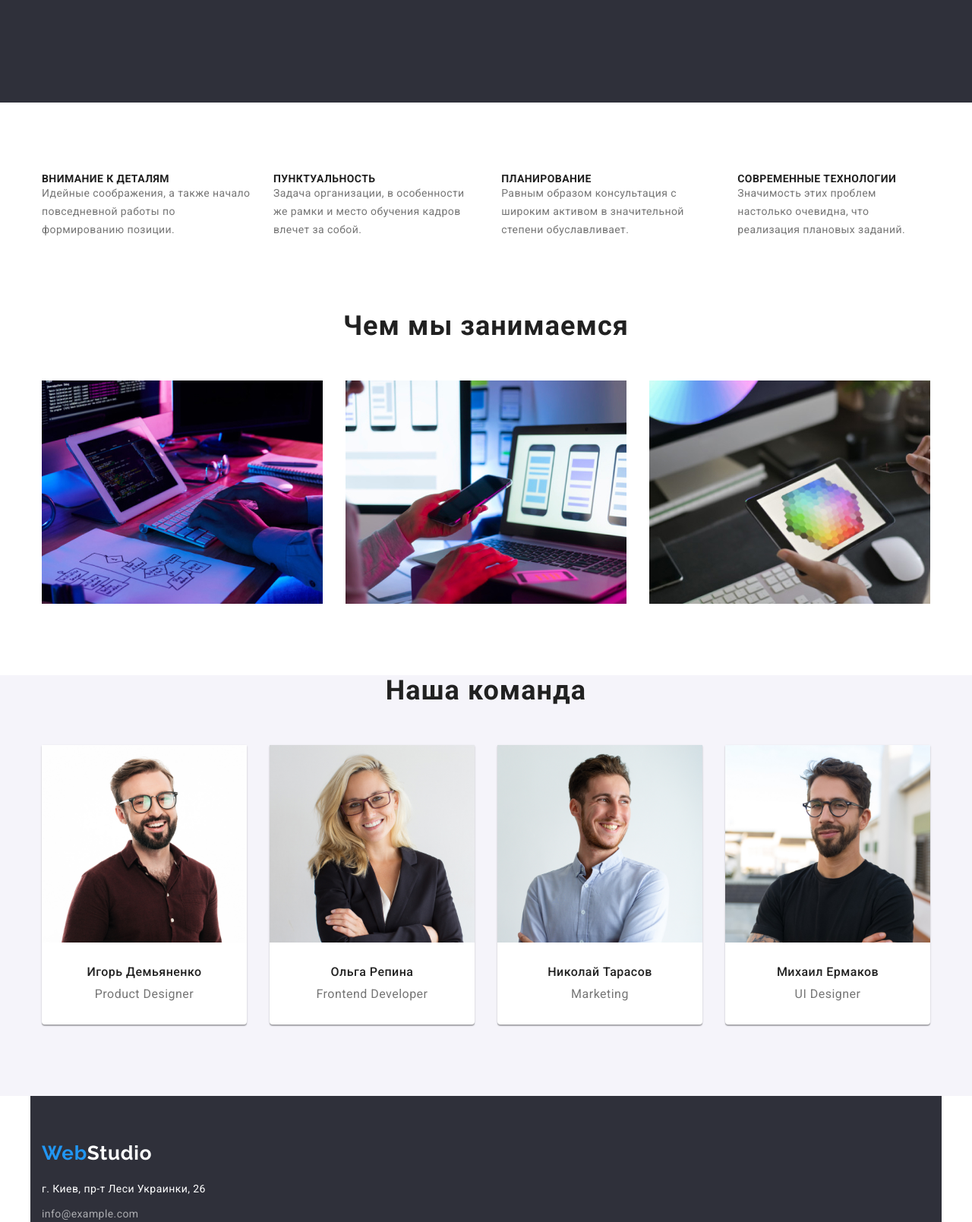
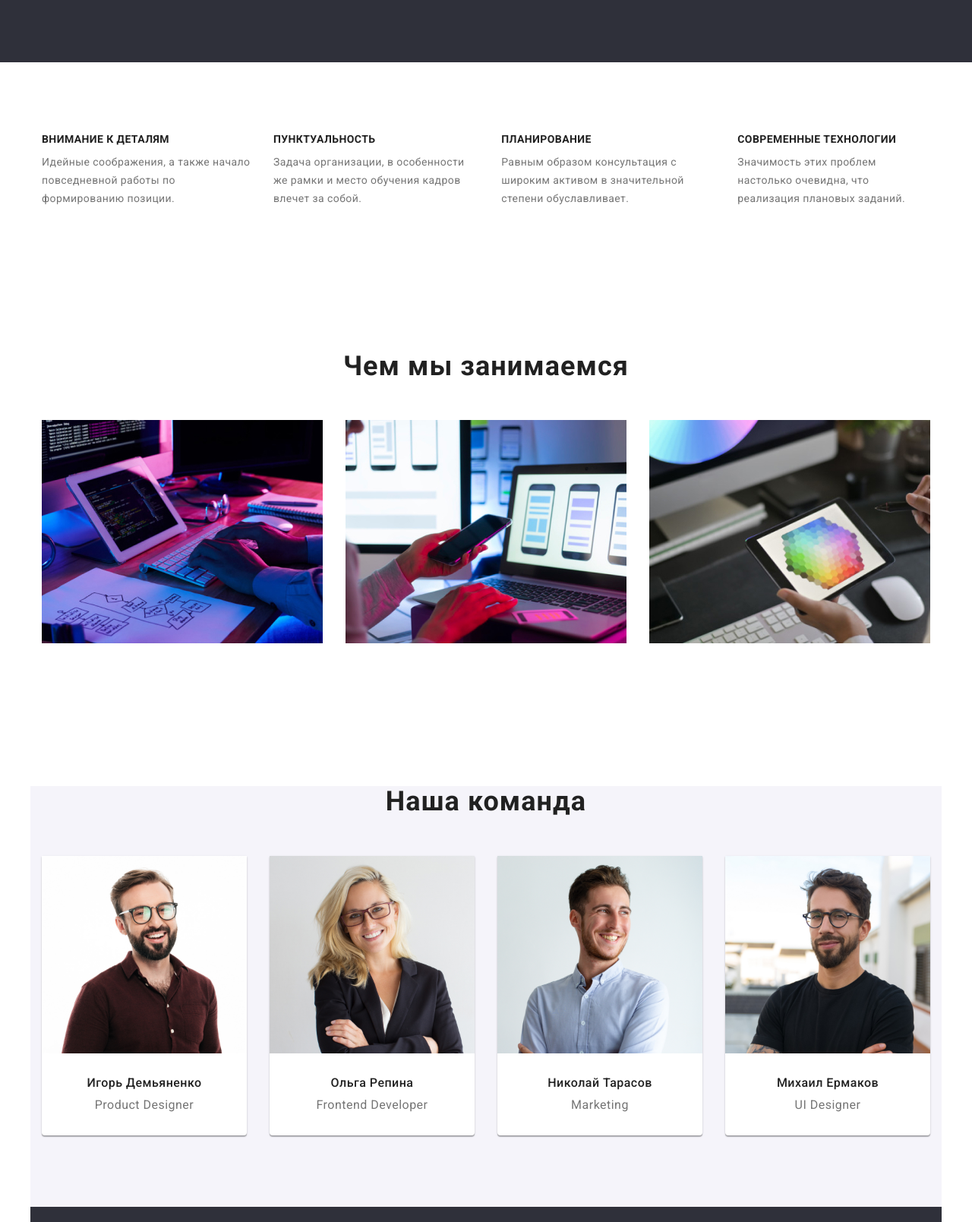
Before and after one commit to 472847828/goit-markup-hw-03, a plain HTML site: page index.html in a window 1280 px wide. Shown: the part 600-2209 px from the top of the page at 76% size. Drawn offline with nearby package versions, Linux system fonts and the light colour scheme.

Commit message:
убрал лишние div и ul

```diff
--- a/css/styles.css
+++ b/css/styles.css
@@ -44,12 +44,15 @@ img {
   margin-left: auto;
   margin-right: auto;
 }
-
+.section {
+  padding-bottom: 94px;
+  margin-top: 94px;
+}
 /* ==================================HEADER===================================== */
 .header {
   padding-top: 25px;
   padding-bottom: 25px;
-  border: 1px solid #ececec;
+  border-bottom: 1px solid #ececec;
   background: var(--white-color);
 }
 .header-container {
@@ -64,16 +67,13 @@ img {
 .nav-list {
   display: flex;
   align-items: center;
-  padding-top: 32px;
-  padding-bottom: 32px;
 }
 .nav-list-item:not(:last-child) {
   margin-right: 50px;
 }
-.contacts-mail {
+.nav-list-contact:not(:last-child) {
   margin-right: 50px;
 }
-
 .nav > .current {
   color: var(--hover-color);
 }
@@ -122,12 +122,13 @@ img {
 /* ===================================ГЕРОЙ================================== */
 /* index.html */
 .hero {
+  padding-top: 200px;
+  padding-bottom: 200px;
   background: var(--footer-backgraund-color);
   text-align: center;
 }
 
 .button-hero {
-  margin-bottom: 200px;
   padding: 10px 32px;
   border-radius: 4px;
   font-family: var(--primary-font-family);
@@ -155,8 +156,7 @@ img {
   cursor: pointer;
 }
 .hero-titile {
-  padding-top: 200px;
-  padding-bottom: 30px;
+  margin-bottom: 30px;
   font-family: var(--primary-font-family);
   font-weight: 900;
   font-size: 44px;
@@ -171,16 +171,16 @@ img {
   color: var(--white-color);
 }
 /* ==================О НАС===================== */
-.container-advantage {
+.advantage-list {
+  justify-content: space-between;
   display: flex;
-  justify-content: space-between;
-  padding-top: 93px;
 }
-.advantage-section:not(:last-child) {
+.advantage-list-item:not(:last-child) {
   margin-right: 30px;
 }
 
 .advantage-title {
+  margin-bottom: 10px;
   font-family: var(--primary-font-family);
   font-weight: bold;
   font-size: 14px;
@@ -202,9 +202,13 @@ img {
   color: var(--complementary-color-text);
 }
 /* ==================ЧЕМ ЗАНИМАЕМСЯ====================== */
+.about-section-list {
+  display: flex;
+  justify-content: space-between;
+}
 .about-title {
   margin-bottom: 50px;
-  margin-top: 94px;
+
   font-family: var(--primary-font-family);
   font-weight: bold;
   font-size: 36px;
@@ -214,37 +218,31 @@ img {
 
   color: var(--basic-color-text);
 }
-.about-container {
+.about-section-item:not(:last-child) {
+  margin-right: 30px;
+}
+.team-text-container {
+  padding-top: 30px;
+  padding-bottom: 30px;
+}
+/* ================НАША КОМАНДА================= */
+
+.team {
+  background: var(--button-background-color);
+}
+
+.team-section-cards {
   display: flex;
   justify-content: space-between;
-  margin-bottom: 94px;
-  /* ================НАША КОМАНДА================= */
-}
-.team {
-  left: 0px;
-  top: 1449px;
-
-  background: var(--button-background-color);
-}
-.team-container {
-  display: flex;
-}
-.team-section-cards:not(:last-child) {
-  margin-right: 30px;
 }
 .team-cards {
-  margin-bottom: 94px;
-  width: 270px;
-  height: 368px;
-  left: 1115px;
-  top: 1635px;
-
   background: #ffffff;
-  /* material shadow v1 */
-
   box-shadow: 0px 1px 3px rgba(0, 0, 0, 0.12), 0px 1px 1px rgba(0, 0, 0, 0.14),
     0px 2px 1px rgba(0, 0, 0, 0.2);
   border-radius: 0px 0px 4px 4px;
+}
+.team-cards:not(:last-child) {
+  margin-right: 30px;
 }
 .team-title {
   margin-bottom: 50px;
@@ -258,12 +256,10 @@ img {
   color: var(--basic-color-text);
 }
 .team-title-name {
-  padding-top: 30px;
   font-family: var(--primary-font-family);
   font-weight: 500;
   font-size: 16px;
   line-height: 1.18;
-  /* identical to box height */
 
   text-align: center;
   letter-spacing: 0.03em;
@@ -272,12 +268,11 @@ img {
 }
 .team-paragraph-work {
   padding-top: 10px;
-  padding-bottom: 30px;
+
   font-family: var(--primary-font-family);
   font-weight: normal;
   font-size: 16px;
   line-height: 1.18;
-  /* identical to box height */
 
   text-align: center;
   letter-spacing: 0.03em;
@@ -396,6 +391,7 @@ img {
 }
 .address {
   margin-top: 20px;
+  margin-bottom: 10px;
   font-family: var(--primary-font-family);
   font-style: normal;
   font-weight: normal;
@@ -407,10 +403,6 @@ img {
 
   color: var(--white-color);
 }
-.mail-address {
-  margin-top: 10px;
+.contacts-link:not(:last-child) {
+  margin-bottom: 10px;
 }
-.tel-adress {
-  margin-top: 10px;
-  margin-bottom: 60px;
-}
--- a/index.html
+++ b/index.html
@@ -44,11 +44,11 @@
             </ul>
         </nav>
             <ul class="nav-list">
-                <li>
+                <li class="nav-list-contact">
                     <a href="mailto:info@devstudio.com" class="contacts-header contacts-mail">info@devstudio.com
                     </a>
                 </li>
-                <li>
+                <li class="nav-list-contact">
                     <a href="tel:+380961111111" class="contacts-header">+380961111111</a>
                 </li>
             </ul>
@@ -66,100 +66,78 @@
             </section>
 
         <!-- Преимущество -->
-        <section class="advantage">
+        <section class="advantage section">
             <div class="container container-advantage">
-                <div class="advantage-section">
             <ul class="advantage-list">
                 <li class="advantage-list-item">
                     <h3 class="advantage-title">Внимание к деталям</h3>
                     <p class="advantage-paragraph">Идейные соображения, а также начало повседневной работы по формированию позиции.</p>
                 </li>
-            </ul>
-                </div>
-                <div class="advantage-section">
-            <ul class="advantage-list">
                 <li class="advantage-list-item">
                     <h3 class="advantage-title">Пунктуальность</h3>
                     <p class="advantage-paragraph">Задача организации, в особенности же рамки и место обучения кадров влечет за собой.</p>
                 </li>
-            </ul>
-                </div>
-                <div class="advantage-section">
-            <ul class="advantage-list">
                 <li class="advantage-list-item">
                     <h3 class="advantage-title">Планирование</h3>
                     <p class="advantage-paragraph">Равным образом консультация с широким активом в значительной степени обуславливает.</p>
                 </li>
-            </ul>
-                </div>
-                <div class="advantage-section">
-            <ul class="advantage-list">
                 <li class="advantage-list-item">
                     <h3 class="advantage-title">Современные технологии</h3>
                     <p class="advantage-paragraph">Значимость этих проблем настолько очевидна, что реализация плановых заданий.</p>
                 </li>
             </ul>
              </div>
-             </div>
         </section>
-        <section class="about">
+        <section class="about section">
 
             <h2 class="about-title container">Чем мы занимаемся</h2>
             <div class="container about-container">
-                <div class="about-section">
                     <ul class="about-section-list">
                         <li class="about-section-item">
-                            <img src="./images/work-pk.jpg" alt="Фото работы" width="370" height="294">
+                            <img src="./images/work-pk.jpg" alt="Фото работы">
                         </li>
-                    </ul>
-                </div>
-                <div class="about-section">
-                    <ul class="about-section-list">
                         <li class="about-section-item">
-                            <img src="./images/work-phone.jpg" alt="Фото работы" width="370" height="294">
+                            <img src="./images/work-phone.jpg" alt="Фото работы">
                         </li>
-                    </ul>
-                </div>
-                <div class="about-section">
-                    <ul class="about-section-list">
                         <li class="about-section-item">
-                            <img src="./images/work-style.jpg" alt="Фото работы" width="370" height="294">
+                            <img src="./images/work-style.jpg" alt="Фото работы"">
                         </li>
-
                     </ul>
                 </div>
             </div>
         </section>
         <!-- Наша команда -->
-        <section class="team">
-            <h2 class="team-title container">Наша команда</h2>
-            <div class="container team-container">
+        <section class="team container section">
+            <h2 class="team-title ">Наша команда</h2>
+            <div class="team-container">
             <ul class="team-section-cards">
                 <li class="team-cards">
                     <img src="./images/igor.jpg" alt="Фото команды" width="270">
+                    <div class="team-text-container">
                         <h3 class="team-title-name">Игорь Демьяненко</h3>
                         <p class="team-paragraph-work">Product Designer</p>
+                    </div>
                 </li>
-            </ul>
-            <ul class="team-section-cards">
                 <li class="team-cards">
                     <img src="./images/olga.jpg" alt="Фото команды" width="270">
+                    <div class="team-text-container">
                         <h3 class="team-title-name">Ольга Репина</h3>
                         <p class="team-paragraph-work">Frontend Developer</p>
+                    </div>
                 </li>
-            </ul>
-            <ul class="team-section-cards">
                 <li class="team-cards">
                     <img src="./images/nikolay.jpg" alt="Фото команды" width="270">
+                    <div class="team-text-container">
                         <h3 class="team-title-name">Николай Тарасов</h3>
                         <p class="team-paragraph-work">Marketing</p>
+                    </div>
                 </li>
-            </ul>
-            <ul class="team-section-cards">
                 <li class="team-cards">
                     <img src="./images/mihail.jpg" alt="Фото команды" width="270">
+                    <div class="team-text-container">
                         <h3 class="team-title-name">Михаил Ермаков</h3>
                         <p class="team-paragraph-work">UI Designer</p>
+                    </div>
                 </li>
             </ul>
             </div>
@@ -171,10 +149,10 @@
 
         <address class="address">г. Киев, пр-т Леси Украинки, 26</address>
         <ul>
-      <li class="mail-address">
+      <li class="contacts-link">
           <a href="mailto:info@example.com" class="contacts-footer">info@example.com</a>
         </li>
-      <li class="tel-adress">
+      <li class="contacts-link">
           <a href="tel:+380991111111" class="contacts-footer">+380991111111</a>
         </li>
         </ul>
```
Also changed, not shown: portfolio.html (+4 -4 lines). Lines whose indentation alone changed are shown as unchanged.
